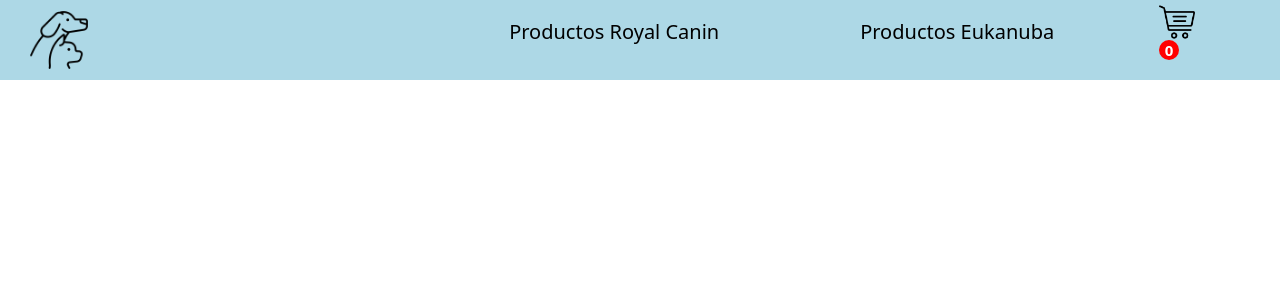
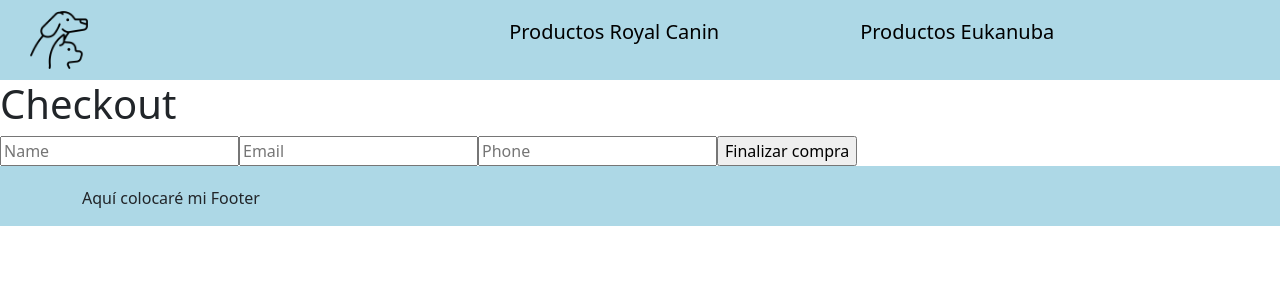
Before and after one commit to paiogna/ProyectoReactJsIogna, a React (Create React App) app: page /Checkout in a window 1280 px wide. Shown: the top 300 px of the page. Built offline with nearby package versions, Linux system fonts and the light colour scheme.

Commit message:
Desafío CartView

```diff
--- a/src/App.js
+++ b/src/App.js
@@ -8,6 +8,7 @@ import ProductDetail from "./views/ProductDetail/ProductDetail"
 import Products from "./views/Products/Products"
 import Category from "./views/Category/Category"
 import Cart from "./views/Cart/Cart"
+import Checkout from "./views/Checkout/Checkout"
 import {CartProvider} from "./Context/CartContext"
 
 function App() {
@@ -23,6 +24,7 @@ function App() {
           <Route exact path="/product/:productId" element={<ProductDetail />} />
           <Route exact path="/category/:categoryId" element={<Category />} />
           <Route exact path="/Cart" element={<Cart/>} />
+          <Route exact path="/Checkout" element={<Checkout/>} />
         </Routes>
       </CartProvider>
     </BrowserRouter>
--- a/src/components/Carrito/Carrito.js
+++ b/src/components/Carrito/Carrito.js
@@ -41,7 +41,9 @@ export function Carrito() {
                 </div>
                 <div className="cart-total">
                     <h3>Total: ${total}</h3>
+                    <Link to="/Checkout">
                     <button>Comprar</button>
+                    </Link>
                     <button onClick={() => deleteAll()}>Remove all</button>
                 </div>
                 </div>
--- a/src/components/CartIcon/CartIcon.js
+++ b/src/components/CartIcon/CartIcon.js
@@ -7,14 +7,16 @@ export default function CartIcon () {
 
     return (
         <div className="cartIcon">
+            { cart.length > 0 ? (
             <Link to="/Cart">
             <img src="/img/CartIcon.png" alt="imgCart" />
             <span className="badge">
                 {cart.length}
             </span>
             </Link>
+            ) : (
+            <Link to="/Cart"></Link>
+            )}
         </div>
-
-
     )
 }
--- /dev/null
+++ b/src/components/Form/Form.js
@@ -0,0 +1,95 @@
+import React from "react"
+
+import { doc,getDoc,updateDoc,addDoc,runTransaction,collection,getFirestore,} from "firebase/firestore";
+import { CartContext } from "../../Context/CartContext";
+
+function Form() {
+    const { cart } = React.useContext(CartContext);
+    const [data, setData] = React.useState()
+    console.log(data)
+    const [orderId, setOrderId] = React.useState()
+    console.log(orderId)
+
+
+    // Guardamos los datos del formulario en un estado cada vez que se modifica un campo
+    const handleChange = (event) => {
+    const { name, value } = event.target;
+    setData({ ...data, [name]: value });
+    }
+
+    const total = cart.reduce(
+        (prev, curr) => prev + curr.price * curr.quantity, 0);
+        console.log(total);
+
+  // Accion que se ejecuta al hacer click en el boton para enviar el formulario
+    const handleSubmit = async (event) => {
+    event.preventDefault();
+    const order = {
+        buyer: data,
+        items: cart,
+        total: total,
+    };
+    const db = getFirestore()
+    const ordersCollection = collection(db, "orders")
+    const productsCollection = collection(db, "productos")
+    await addDoc(ordersCollection, order).then(({id}) => {
+        setOrderId(id)
+        updateProducts()
+        })
+    }
+
+  // Batch update de productos una vez generada la orden
+    const updateProducts = async () => {
+    const db = getFirestore ()
+    cart.forEach( async (item) => {
+        const productRef = doc(db, `productos`, item.id)
+        await runTransaction(db, async (transaction) => {
+        const transfDoc = await transaction.get(productRef);
+        if (!transfDoc.exists()) {
+        console.error("El documento no existe")
+        }
+        const newStock = transfDoc.data().stock - item.quantity;
+        transaction.update(productRef, { stock: newStock });
+    });
+    })
+    }
+  // Updateo 1 producto solo
+    const handleUpdateOneProduct = () => {
+    const db = getFirestore();
+    const productDoc = doc(db, "productos", "sXARY8G62PxwaRxzNeFX");
+    updateDoc(productDoc, { stock: 2 });
+    }
+
+
+return (
+    <div className="App">
+        <form onSubmit={handleSubmit}>
+            <h1>Checkout</h1>
+            <input
+            type="text"
+            name="name"
+            placeholder="Name"
+            onChange={handleChange}
+            />
+            <input
+            type="email"
+            name="email"
+            placeholder="Email"
+            onChange={handleChange}
+            />
+            <input
+            type="phone"
+            name="phone"
+            placeholder="Phone"
+            onChange={handleChange}
+            />
+            <input
+            type="submit"
+            value="Finalizar compra"
+            />
+        </form>
+    </div>
+    );
+}
+
+export default Form;
--- /dev/null
+++ b/src/views/Checkout/Checkout.js
@@ -0,0 +1,11 @@
+import Footer from "../../components/Footer/Footer"
+import Form from "../../components/Form/Form"
+
+export default function Checkout () {
+    return (
+        <div>
+            <Form />
+            <Footer />
+        </div>
+    )
+}
```
